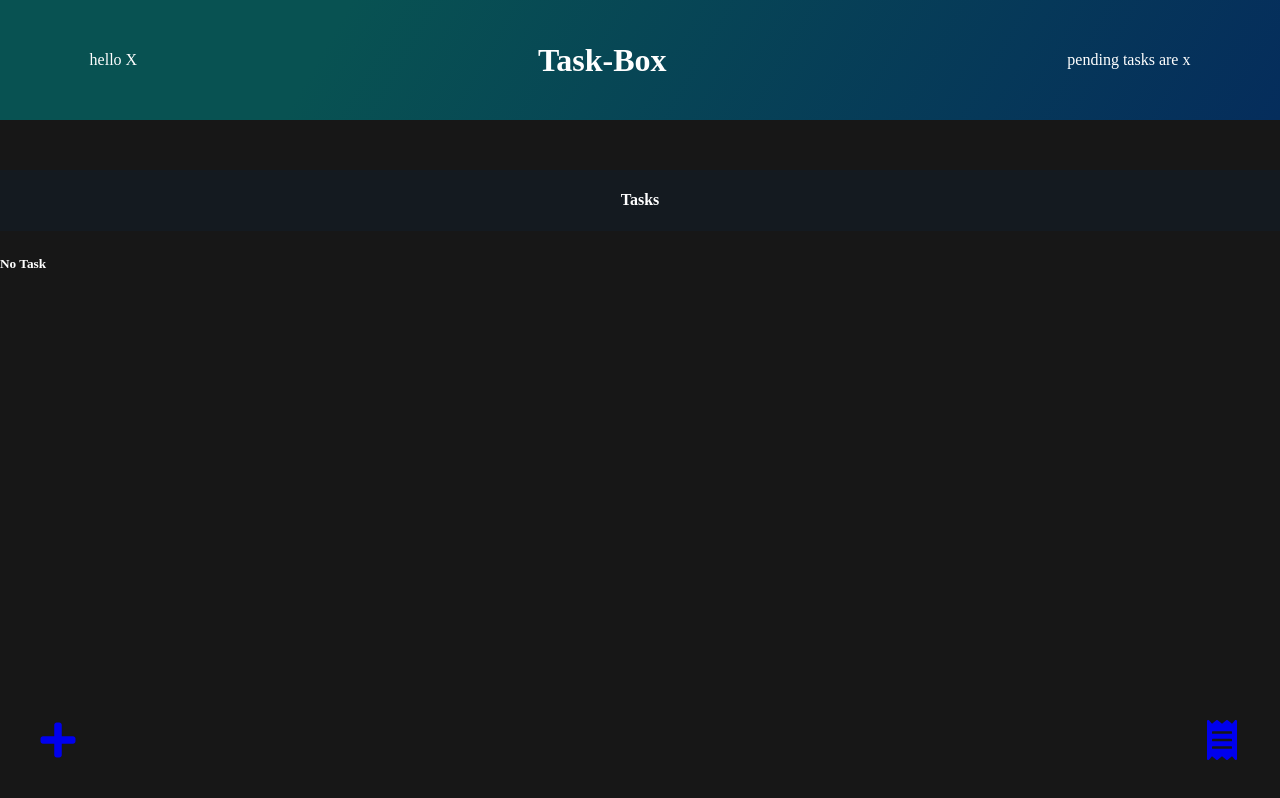
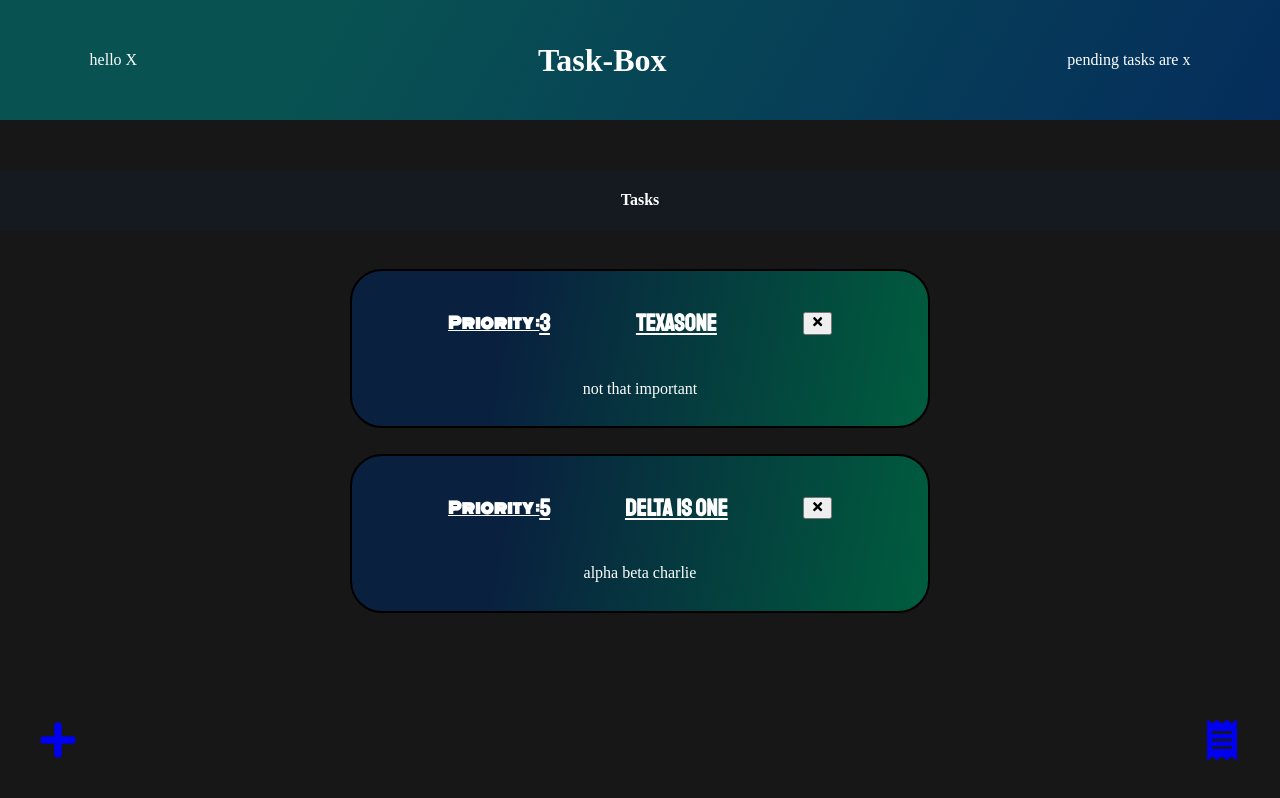
Before and after one commit to saurabh6893/TaskBox, a React (Create React App) app: page / in a window 1280 px wide. Built offline with nearby package versions, Linux system fonts and the light colour scheme; data requests are answered from the project's data file.

Commit message:
added hover effects

```diff
--- a/db.json
+++ b/db.json
@@ -1,3 +1,16 @@
 {
-  "task": []
+  "task": [
+    {
+      "title": "Delta is one",
+      "range": 5,
+      "details": "alpha beta charlie",
+      "id": 1
+    },
+    {
+      "title": "texasOne",
+      "range": 3,
+      "details": "not that important",
+      "id": 2
+    }
+  ]
 }
--- a/src/index.css
+++ b/src/index.css
@@ -123,6 +123,14 @@
   font-size: 20px;
 }
 
+.clx:hover {
+  background-color: rgb(74, 1, 1);
+  cursor: pointer;
+  color: white;
+  border: none;
+  transform: scale(1.25);
+}
+
 .tf {
   position: relative;
   width: 50vw;
```
